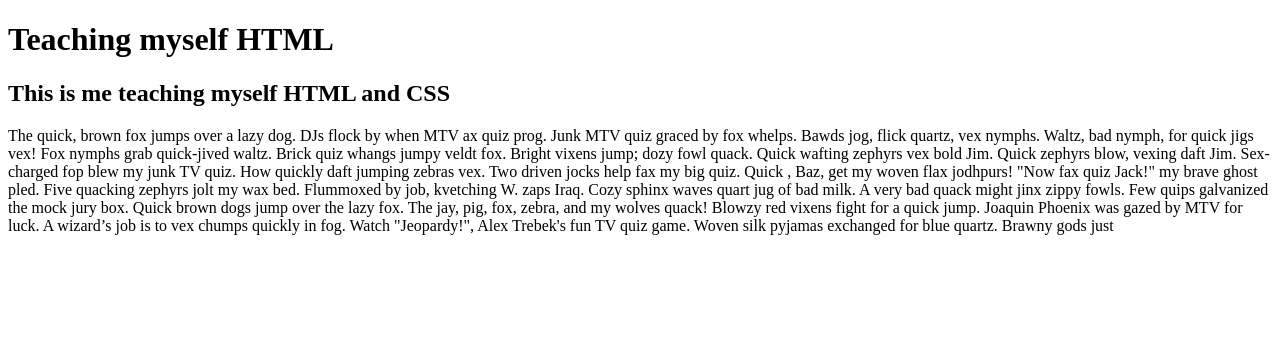
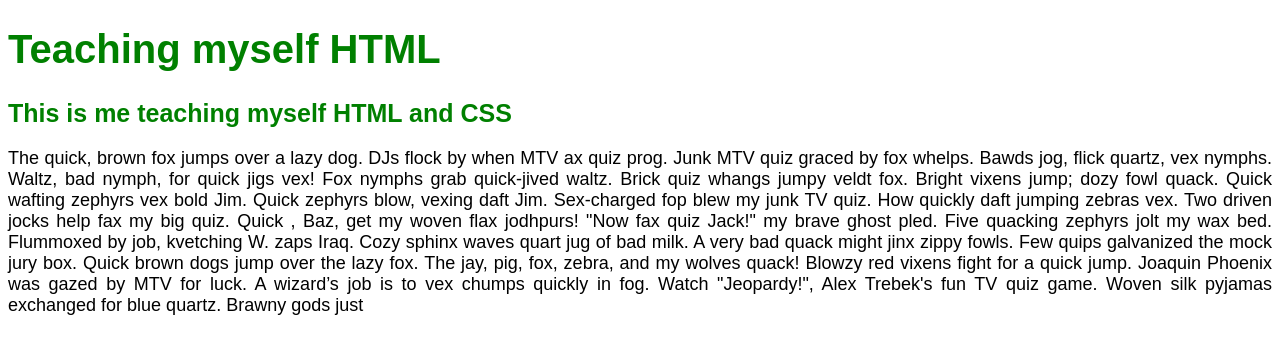
Before and after one commit to 17dorin/UdemyHTMLCourse, a plain HTML site: page index.html in a window 1280 px wide. Drawn offline with Linux system fonts and the light colour scheme.

Commit message:
Added basic CSS

```diff
--- a/index.html
+++ b/index.html
@@ -2,6 +2,7 @@
 <html>
     <head>
         <title>Teaching myself HTML</title>
+        <link rel="stylesheet" type="text/css" href="style.css">
     </head>
 
     <body>
--- /dev/null
+++ b/style.css
@@ -0,0 +1,22 @@
+
+
+h1, h2 {
+    color: green;
+}
+
+h1 {
+    font-size: 40px;
+}
+
+h2 {
+    font-size: 25px;
+}
+
+p {
+    text-align: justify;
+}
+
+body {
+    font-family: Arial, Helvetica, sans-serif;
+    font-size: 18px;
+}
```
